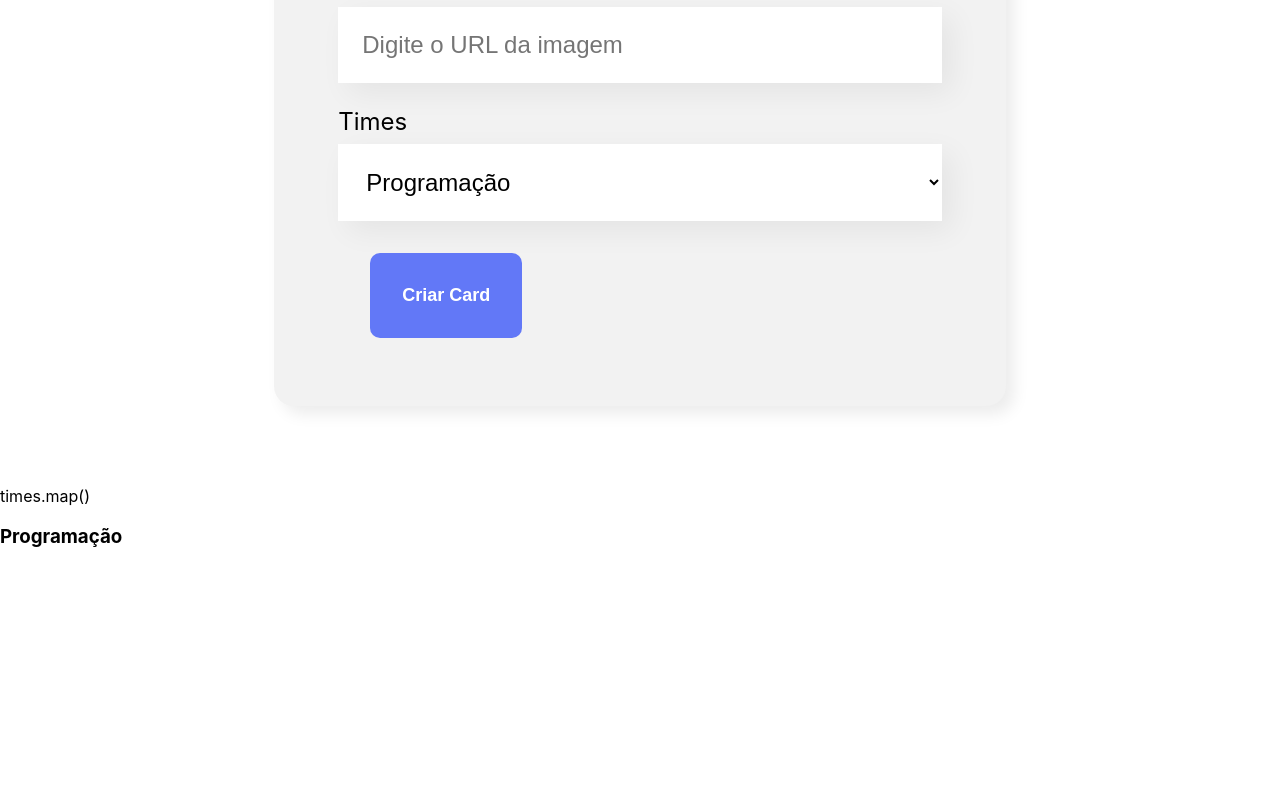
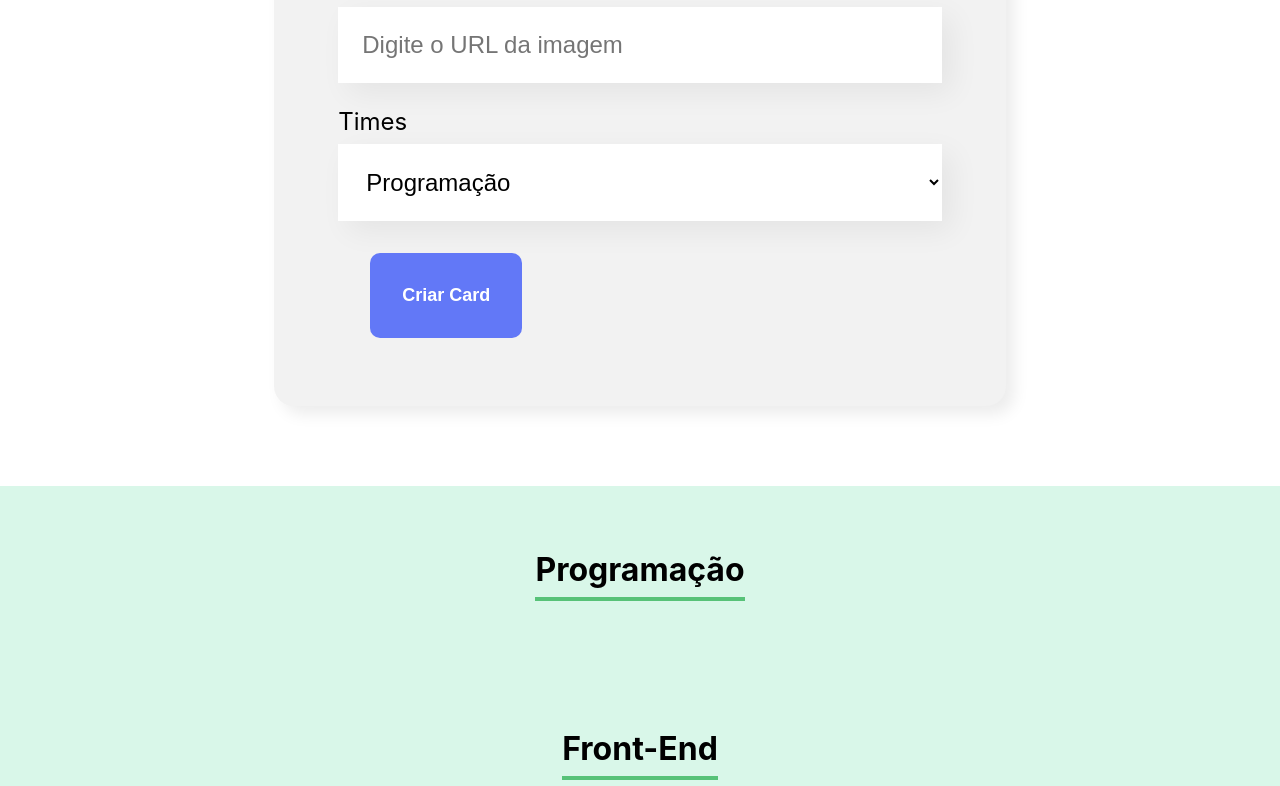
Before and after one commit to SsaGusta/React, a React (Create React App) app: page / in a window 1280 px wide. Shown: the part 991-1777 px from the top of the page. Before the commit the page ends 1558 px from the top, so only its background shows below. Built offline with nearby package versions, Linux system fonts and the light colour scheme.

Commit message:
feat: returning and finishing project

```diff
--- a/src/App.js
+++ b/src/App.js
@@ -56,10 +56,11 @@ function App() {
       <Banner/>
       <Formulario aoColaboradorCadastrado={colaborador => aoNovoColaboradorAdicionado(colaborador)}/>
 
-      times.map()
+      {times.map(time => <Time key={time.nome} nome={time.nome} corPrimaria={time.corPrimaria} corSecundaria={time.corSecundaria} />)}
 
 
       <Time nome="Programação" />
+
 
 
     </div>
--- a/src/componentes/ListaSuspensa/index.js
+++ b/src/componentes/ListaSuspensa/index.js
@@ -3,7 +3,7 @@ import './ListaSuspensa.css'
 const ListaSuspensa = (props) => {
 
     return (
-        <div className="lista-suspensa">
+        <div className='lista-suspensa'>
             <label>
             {props.label}
             </label>
--- a/src/componentes/Time/index.js
+++ b/src/componentes/Time/index.js
@@ -2,7 +2,7 @@ import './time.css';
 
 const Time = (props) => {
     return (
-        <section>
+        <section className='time'>
             <h3>{props.nome}</h3>
         </section>
     );
```
